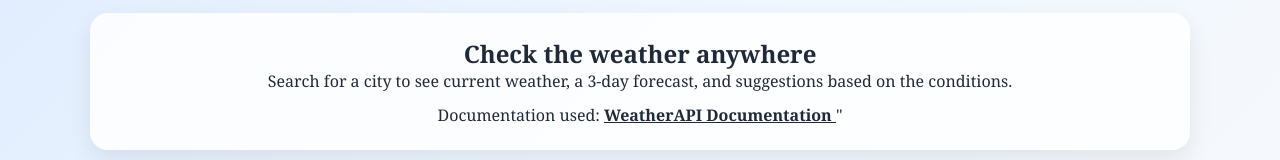
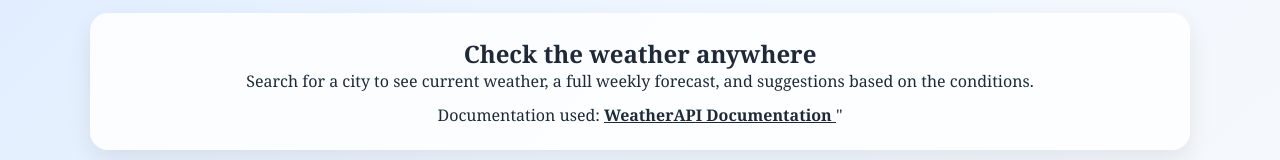
Before and after one commit to jennam98/COMP1073-Assign4, a plain HTML site: page index.html in a window 1280 px wide. Shown: the part 322-482 px from the top of the page. Drawn offline with Linux system fonts and the light colour scheme.

Commit message:
h2 <p> edited

```diff
--- a/index.html
+++ b/index.html
@@ -27,7 +27,7 @@
         <section id="welcomeCard" class="card welcome-card">
             <h2>Check the weather anywhere</h2>
             <p>
-                Search for a city to see current weather, a 3-day forecast, and suggestions
+                Search for a city to see current weather, a full weekly forecast, and suggestions
                 based on the conditions.
             </p>
             <p class="doc-link">
```
